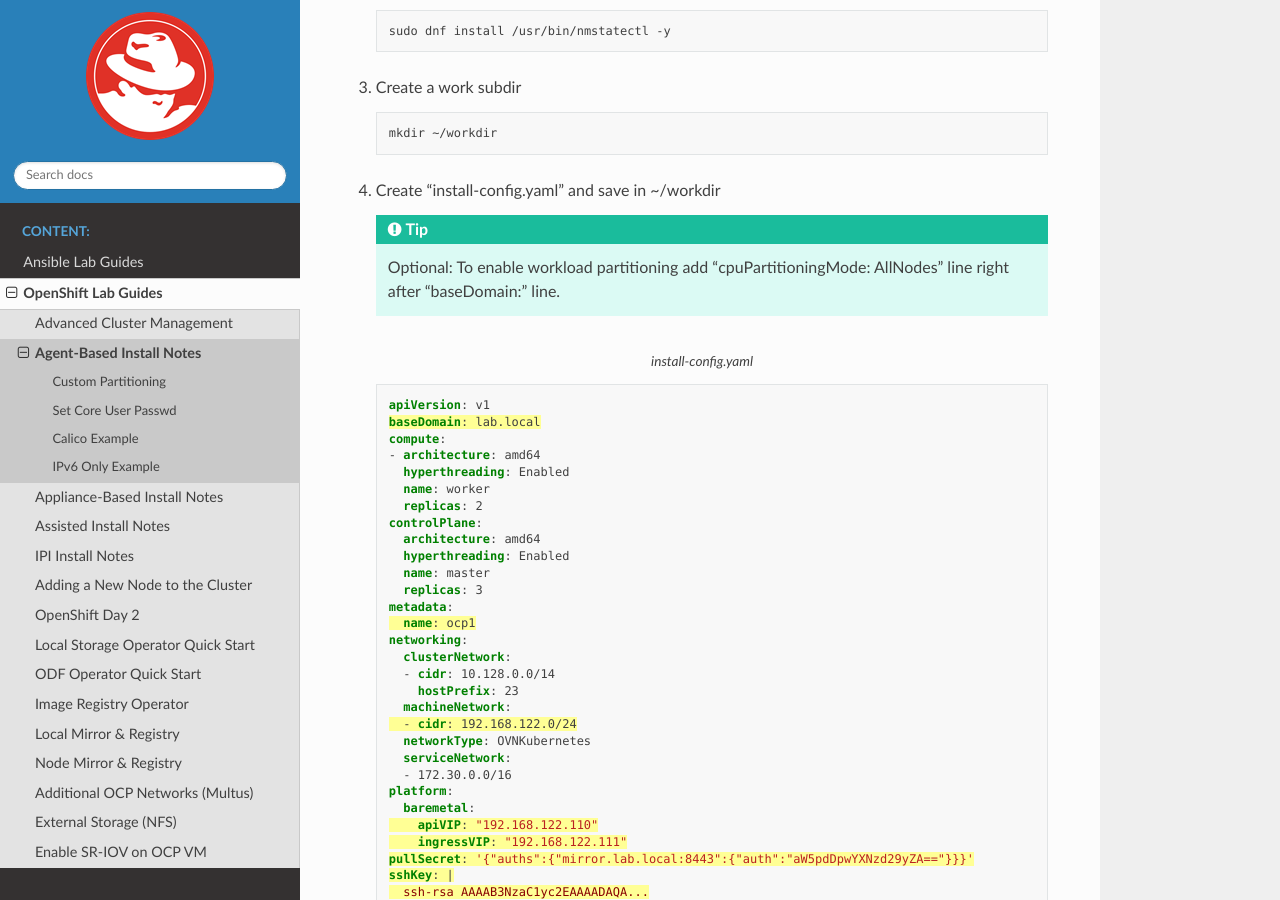
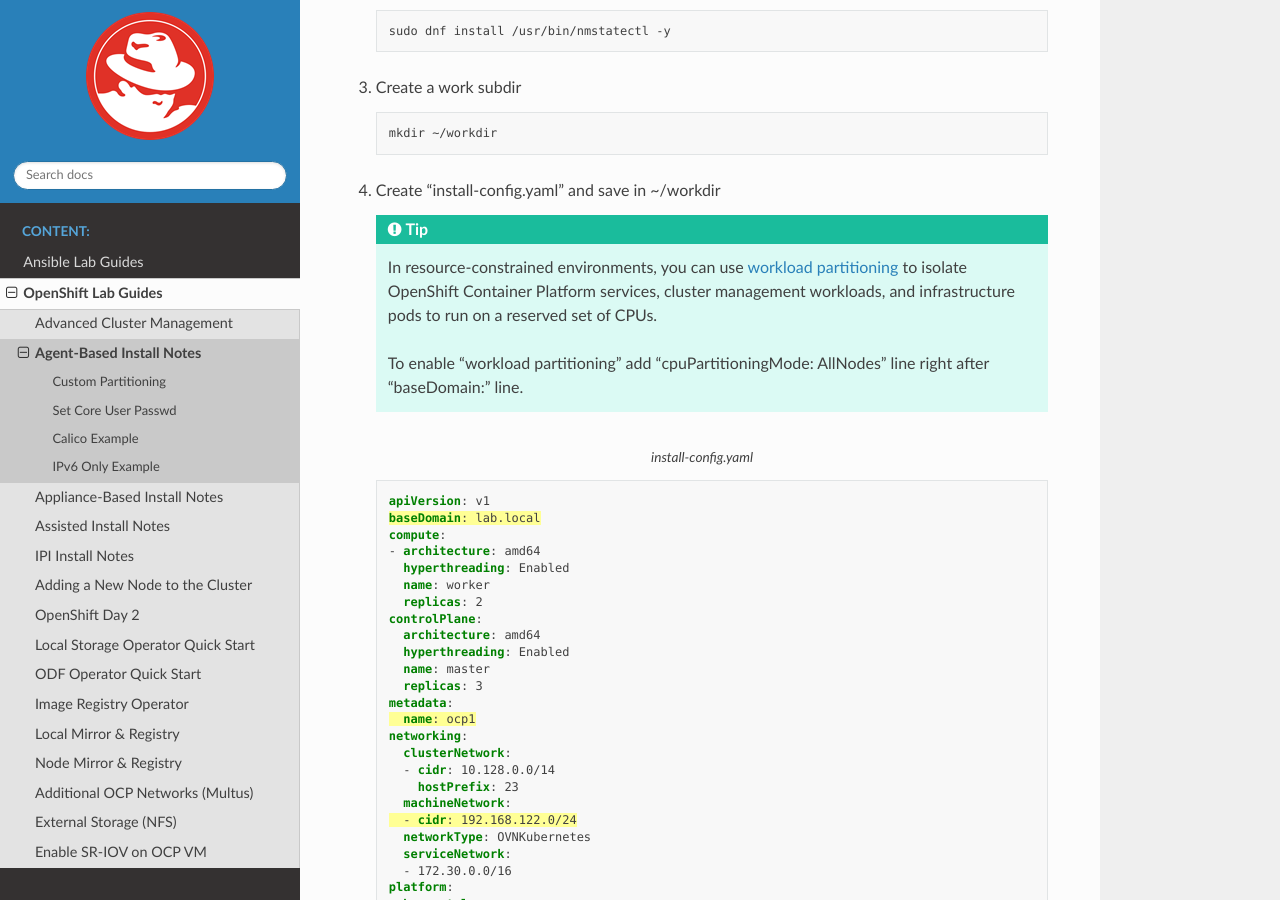
Before and after one commit to vtog/labGuides, a Sphinx documentation site: the page built from source/ocp/agent-based-installer-notes.rst, in a window 1280 px wide and 900 px high, scrolled down 844 px. Built offline with Sphinx 7.4.7 and the Read the Docs theme 2.0.0, drawn with Linux system fonts in a browser that asks for light colours; pages that are not in the unit, such as notebooks, are missing from menus.

Commit message:
updated note on workload partitioning

```diff
--- a/source/ocp/agent-based-installer-notes.rst
+++ b/source/ocp/agent-based-installer-notes.rst
@@ -42,8 +42,13 @@
 
 #. Create "install-config.yaml" and save in ~/workdir
 
-   .. tip:: Optional: To enable workload partitioning add "cpuPartitioningMode:
-      AllNodes" line right after "baseDomain:" line.
+   .. tip:: In resource-constrained environments, you can use
+      `workload partitioning <https://docs.openshift.com/container-platform/4.14/scalability_and_performance/enabling-workload-partitioning.html>`_
+      to isolate OpenShift Container Platform services, cluster management
+      workloads, and infrastructure pods to run on a reserved set of CPUs.
+
+      To enable "workload partitioning" add "cpuPartitioningMode: AllNodes"
+      line right after "baseDomain:" line.
 
    .. code-block:: yaml
       :caption: install-config.yaml
```
